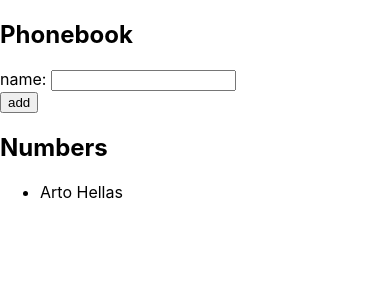
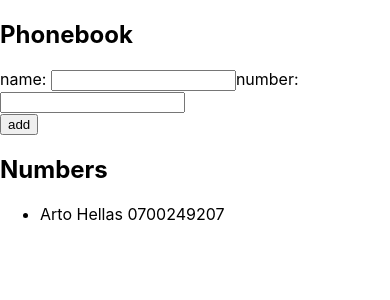
Before and after one commit to abegilerova/phonebook, a React (Create React App) app: page / in a window 390 px wide. Shown: the top 300 px of the page. Built offline with nearby package versions, Linux system fonts and the light colour scheme.

Commit message:
phonebook 2.8 adding number

```diff
--- a/src/App.js
+++ b/src/App.js
@@ -3,25 +3,33 @@ import React, { useState } from 'react';
 
 const App = (props) => {
   const [persons, setPersons] = useState([{
-    name: 'Arto Hellas'
+    name: 'Arto Hellas',
+    number: '0700249207'
   }
   ])
 
   const [newName, setNewName] = useState('');
-  const [showAll, setShowAll] = useState(true)
+  const [newNumber, setNewNumber] = useState('');
 
-  const handlePersonChange = (event) => {
+  const handleNameChange = (event) => {
     //console.log(event);
     // console.log(event.target.value);
     setNewName(event.target.value);
   }
+
+  const handleNumberChange = (event) => {
+    setNewNumber(event.target.value);
+  }
+
+
 
   const addPerson = (event) => {
     event.preventDefault();
     console.log('form submitted', event.target);
     console.log(typeof newPerson);
     const personObject = {
-      name: newName
+      name: newName,
+      number: newNumber
     };
 
     const existingPersons = Object.assign(persons);
@@ -34,10 +42,11 @@ const App = (props) => {
 
     }
     setNewName('');
+    setNewNumber('');
   }
 
 
-  const displayNames = () => persons.map(el => <li>{el.name}</li>);
+  const displayNames = () => persons.map(el => <li>{el.name} {el.number}</li>);
 
 
 
@@ -47,7 +56,8 @@ const App = (props) => {
       <h2>Phonebook</h2>
       <form onSubmit={addPerson} >
         <div>
-          name: <input value={newName} onChange={handlePersonChange} />
+          name: <input value={newName} onChange={handleNameChange} />
+          number: <input value={newNumber} onChange={handleNumberChange} />
         </div>
 
         <div>
```
